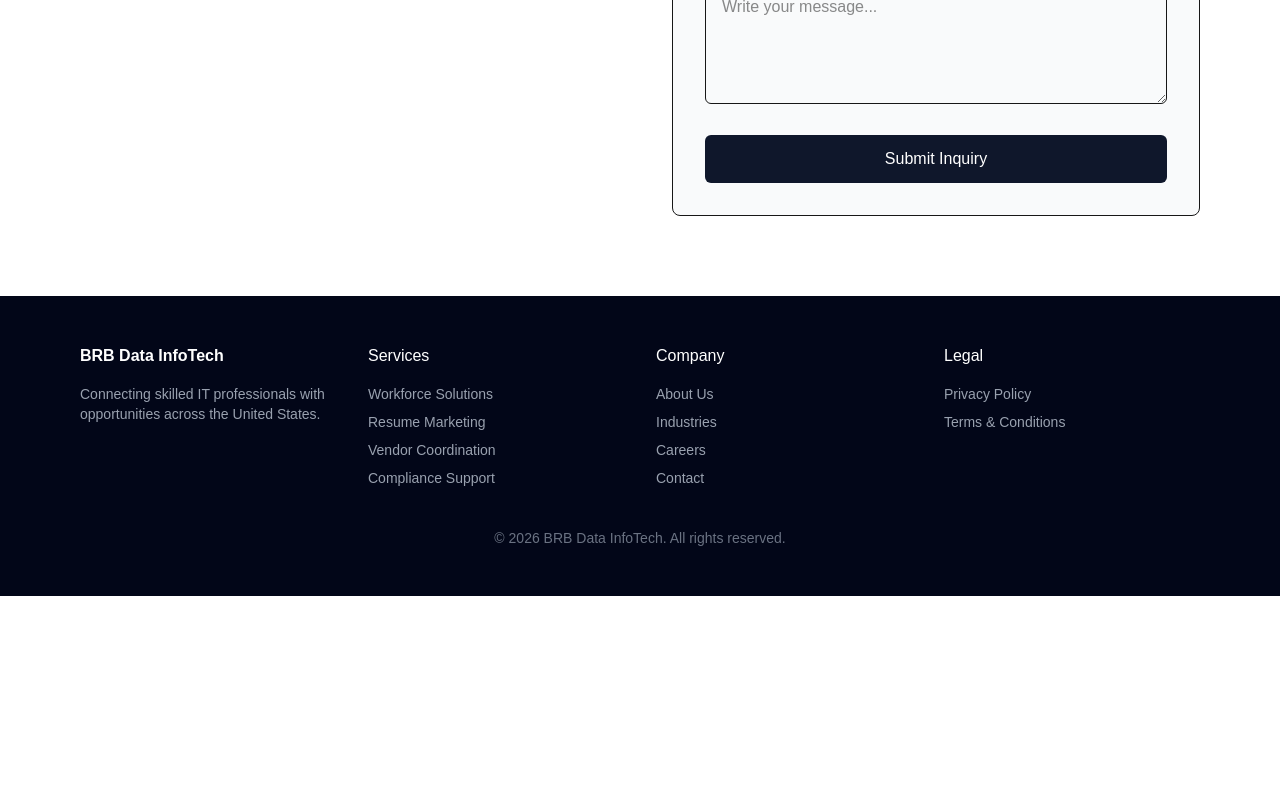
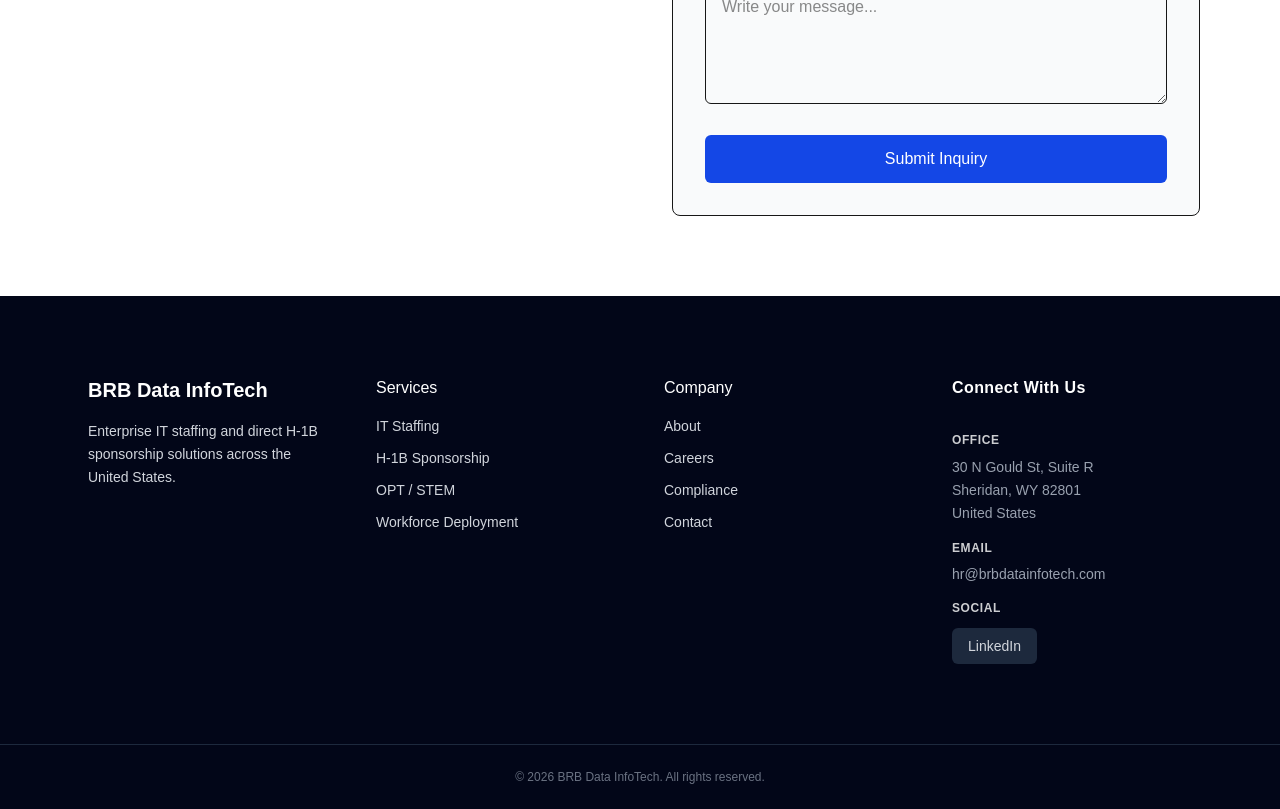
Before and after one commit to mdsravani/brb-staffing-platform, a Next.js app: page /contact in a window 1280 px wide. Shown: the part 780-1589 px from the top of the page. Before the commit the page ends 1376 px from the top, so only its background shows below. Built offline with nearby package versions, Linux system fonts and the light colour scheme.

Commit message:
Implement production-ready contact form with Resend integration and UI refinement

```diff
--- /dev/null
+++ b/app/api/contact/route.ts
@@ -0,0 +1,41 @@
+import { Resend } from "resend";
+
+
+const resend = new Resend(process.env.RESEND_API_KEY);
+
+export async function POST(req: Request) {
+  try {
+    const body = await req.json();
+    const { name, email, message } = body;
+
+    if (!name || !email || !message) {
+      return new Response(
+        JSON.stringify({ error: "All fields are required." }),
+        { status: 400 }
+      );
+    }
+
+    await resend.emails.send({
+  from: "BRB Website <onboarding@resend.dev>",
+  to: ["mdsravanidatascience@gmail.com"],
+  subject: "New Website Inquiry",
+  text: `
+Name: ${name}
+Email: ${email}
+
+Message:
+${message}
+  `,
+});
+
+    return new Response(
+      JSON.stringify({ success: true }),
+      { status: 200 }
+    );
+  } catch (error) {
+    return new Response(
+      JSON.stringify({ error: "Something went wrong." }),
+      { status: 500 }
+    );
+  }
+}
--- a/app/contact/page.tsx
+++ b/app/contact/page.tsx
@@ -1,4 +1,39 @@
+"use client";
+import { useState } from "react";
 export default function ContactPage() {
+  const [form, setForm] = useState({
+  name: "",
+  email: "",
+  message: "",
+});
+
+const [loading, setLoading] = useState(false);
+const [status, setStatus] = useState("");
+
+const handleSubmit = async (e: React.FormEvent) => {
+  e.preventDefault();
+  setLoading(true);
+  setStatus("");
+
+  const res = await fetch("/api/contact", {
+    method: "POST",
+    headers: {
+      "Content-Type": "application/json",
+    },
+    body: JSON.stringify(form),
+  });
+
+  const data = await res.json();
+
+  if (res.ok) {
+    setStatus("Message sent successfully!");
+    setForm({ name: "", email: "", message: "" });
+  } else {
+    setStatus(data.error || "Something went wrong.");
+  }
+
+  setLoading(false);
+};
   return (
     <main className="w-full">
 
@@ -67,14 +102,18 @@
               Send Us a Message
             </h2>
 
-            <form className="space-y-6">
+            <form onSubmit={handleSubmit} className="space-y-6">
               <div>
                 <label className="block text-sm font-medium mb-2">
                   Full Name
                 </label>
                 <input
                   type="text"
-                  className="w-full border rounded-md px-4 py-3 focus:outline-none focus:ring-2 focus:ring-slate-900"
+                  value={form.name}
+                  onChange={(e) =>
+                    setForm({ ...form, name: e.target.value })
+                  }
+                  className="w-full border rounded-md px-4 py-3"
                   placeholder="Enter your full name"
                 />
               </div>
@@ -85,7 +124,11 @@
                 </label>
                 <input
                   type="email"
-                  className="w-full border rounded-md px-4 py-3 focus:outline-none focus:ring-2 focus:ring-slate-900"
+                  value={form.email}
+                  onChange={(e) =>
+                    setForm({ ...form, email: e.target.value })
+                  }
+                  className="w-full border rounded-md px-4 py-3"
                   placeholder="Enter your email"
                 />
               </div>
@@ -96,17 +139,27 @@
                 </label>
                 <textarea
                   rows={4}
-                  className="w-full border rounded-md px-4 py-3 focus:outline-none focus:ring-2 focus:ring-slate-900"
+                  value={form.message}
+                  onChange={(e) =>
+                    setForm({ ...form, message: e.target.value })
+                  }
+                  className="w-full border rounded-md px-4 py-3"
                   placeholder="Write your message..."
                 />
               </div>
 
               <button
-                type="submit"
-                className="w-full bg-slate-900 text-white py-3 rounded-md font-medium hover:bg-slate-800"
-              >
-                Submit Inquiry
-              </button>
+              type="submit"
+              disabled={loading}
+              className="w-full bg-blue-700 text-white py-3 rounded-md font-medium hover:bg-blue-800 transition disabled:opacity-50"
+            >
+              {loading ? "Sending..." : "Submit Inquiry"}
+            </button>
+            {status && (
+                <p className="text-sm mt-4 text-center">
+                  {status}
+                </p>
+              )}
             </form>
           </div>
 
--- a/components/layout/Footer.tsx
+++ b/components/layout/Footer.tsx
@@ -1,55 +1,99 @@
 export default function Footer() {
   return (
-    <footer className="w-full bg-slate-950 text-gray-400 py-12">
-      <div className="max-w-6xl mx-auto px-4 grid md:grid-cols-4 gap-8">
+    <footer className="bg-slate-950 text-gray-300">
+      <div className="max-w-6xl mx-auto px-6 py-20 grid md:grid-cols-4 gap-12">
 
+        {/* Company */}
         <div>
-          <h3 className="text-white font-semibold mb-4">
+          <h3 className="text-xl font-semibold text-white mb-4">
             BRB Data InfoTech
           </h3>
-          <p className="text-sm">
-            Connecting skilled IT professionals with opportunities
-            across the United States.
+          <p className="text-sm leading-relaxed">
+            Enterprise IT staffing and direct H-1B sponsorship
+            solutions across the United States.
           </p>
         </div>
 
+        {/* Services */}
         <div>
           <h4 className="text-white font-medium mb-4">
             Services
           </h4>
-          <ul className="space-y-2 text-sm">
-            <li>Workforce Solutions</li>
-            <li>Resume Marketing</li>
-            <li>Vendor Coordination</li>
-            <li>Compliance Support</li>
+          <ul className="space-y-3 text-sm">
+            <li>IT Staffing</li>
+            <li>H-1B Sponsorship</li>
+            <li>OPT / STEM</li>
+            <li>Workforce Deployment</li>
           </ul>
         </div>
 
+        {/* Company Links */}
         <div>
           <h4 className="text-white font-medium mb-4">
             Company
           </h4>
-          <ul className="space-y-2 text-sm">
-            <li>About Us</li>
-            <li>Industries</li>
+          <ul className="space-y-3 text-sm">
+            <li>About</li>
             <li>Careers</li>
+            <li>Compliance</li>
             <li>Contact</li>
           </ul>
         </div>
 
+        {/* Contact + Social */}
+        {/* Contact + Social */}
         <div>
-          <h4 className="text-white font-medium mb-4">
-            Legal
+          <h4 className="text-white font-semibold mb-8 tracking-wide">
+            Connect With Us
           </h4>
-          <ul className="space-y-2 text-sm">
-            <li>Privacy Policy</li>
-            <li>Terms & Conditions</li>
-          </ul>
+
+          <div className="space-y-4 text-sm text-gray-400">
+
+            {/* Address */}
+            <div>
+              <p className="text-white/80 uppercase text-xs font-semibold mb-2 tracking-wider">
+                Office
+              </p>
+              <p className="leading-relaxed">
+                30 N Gould St, Suite R <br />
+                Sheridan, WY 82801 <br />
+                United States
+              </p>
+            </div>
+
+            {/* Email */}
+            <div>
+              <p className="text-white/80 uppercase text-xs font-semibold mb-2 tracking-wider">
+                Email
+              </p>
+              <a
+                href="mailto:hr@brbdatainfotech.com"
+                className="hover:text-white transition"
+              >
+                hr@brbdatainfotech.com
+              </a>
+            </div>
+
+            {/* Social */}
+            <div>
+              <p className="text-white/80 uppercase text-xs font-semibold mb-3 tracking-wider">
+                Social
+              </p>
+
+              <a
+                href="https://www.linkedin.com/in/brb-data-infotech-a762183a3/"
+                target="_blank"
+                rel="noopener noreferrer"
+                className="inline-flex items-center gap-2 bg-slate-800 px-4 py-2 rounded-md hover:bg-slate-700 transition text-gray-300 hover:text-white"
+              >
+                LinkedIn
+              </a>
+            </div>
+
+          </div>
         </div>
-
-      </div>
-
-      <div className="mt-10 text-center text-sm text-gray-500">
+</div>
+      <div className="border-t border-slate-800 py-6 text-center text-xs text-gray-500">
         © {new Date().getFullYear()} BRB Data InfoTech. All rights reserved.
       </div>
     </footer>
--- a/components/sections/CTA.tsx
+++ b/components/sections/CTA.tsx
@@ -1,24 +1,32 @@
-export default function CTA() {
-  return (
-    <section className="w-full py-20 bg-slate-900 text-white">
-      <div className="max-w-4xl mx-auto px-4 text-center">
+
+export default function Hero() {
+  return (/* Call To Action Section */
+<section className="py-24 bg-slate-900 text-white">
+  <div className="max-w-5xl mx-auto px-4 text-center">
+
     <h2 className="text-3xl md:text-4xl font-bold">
-          Let’s Build the Right Workforce Together
+      Ready to Build Your Workforce With Confidence?
     </h2>
 
-        <p className="mt-6 text-gray-300">
-          Partner with us to connect skilled IT professionals with
-          opportunities across the United States.
+    <p className="mt-6 text-gray-300 max-w-2xl mx-auto">
+      Partner with BRB Data InfoTech for enterprise IT staffing,
+      direct H-1B sponsorship, and compliance-driven workforce solutions.
     </p>
 
-        <div className="mt-8 flex justify-center gap-4">
-          <button className="bg-blue-600 text-white px-6 py-3 rounded-md font-medium hover:bg-blue-700">
-            Hire Talent
-          </button>
+    <div className="mt-8 flex justify-center gap-4 flex-wrap">
+      <a
+        href="/contact"
+        className="bg-blue-700 px-6 py-3 rounded-md font-medium hover:bg-blue-800 transition"
+      >
+        Contact Our Team
+      </a>
 
-          <button className="border border-gray-400 px-6 py-3 rounded-md font-medium hover:bg-slate-800">
-            Submit Resume
-          </button>
+      <a
+        href="/services"
+        className="border border-white px-6 py-3 rounded-md font-medium hover:bg-white hover:text-slate-900 transition"
+      >
+        View Services
+      </a>
     </div>
  </div>
 </section>
--- a/components/sections/Hero.tsx
+++ b/components/sections/Hero.tsx
@@ -1,63 +1,49 @@
 export default function Hero() {
   return (
-    <section className="w-full py-24 bg-gradient-to-br from-slate-50 via-white to-blue-50">
-      <div className="max-w-6xl mx-auto px-4 grid md:grid-cols-2 gap-10 items-center">
+    <section className="w-full py-28 bg-gradient-to-br from-gray-50 via-white to-blue-50">
+      <div className="max-w-6xl mx-auto px-4 grid md:grid-cols-2 gap-16 items-center">
 
-        {/* Left Content */}
         <div>
-          <h1 className="text-4xl md:text-5xl font-bold leading-tight">
-            Connecting Skilled IT Professionals With America's Leading Enterprises
-            <span className="text-blue-700"> Across the United States</span>
+          <h1 className="text-4xl md:text-5xl font-bold leading-tight text-slate-900">
+            Connecting Skilled IT Professionals With
+            <span className="text-blue-700"> America's Leading Enterprises</span>
           </h1>
 
           <p className="mt-6 text-gray-600 text-lg">
-            Delivering workforce solutions, visa sponsorship support, and structured talent engagement across the United States.
+            Direct H-1B sponsorship, E-Verify compliance, and enterprise-grade
+            IT staffing solutions across the United States.
           </p>
 
           <div className="mt-8 flex gap-4">
-            <button className="bg-blue-700 text-white px-6 py-3 rounded-md hover:bg-blue-700">
-              Hire Talent
-            </button>
+            <a
+              href="/contact"
+              className="bg-blue-700 text-white px-6 py-3 rounded-md font-medium hover:bg-blue-800 transition"
+            >
+              Partner With Us
+            </a>
 
-            <button className="border border-gray-300 px-6 py-3 rounded-md hover:bg-gray-100">
-              Submit Resume
-            </button>
+            <a
+              href="/services"
+              className="border border-slate-900 px-6 py-3 rounded-md font-medium hover:bg-slate-900 hover:text-white transition"
+            >
+              Explore Services
+            </a>
           </div>
         </div>
 
-        {/* Right Placeholder */}
-        <div className="relative">
-        <div className="absolute -top-6 -left-6 w-24 h-24 bg-blue-100 rounded-full blur-2xl opacity-60"></div>
-        <div className="absolute -bottom-6 -right-6 w-32 h-32 bg-slate-200 rounded-full blur-2xl opacity-50"></div>
-
-        <div className="relative bg-white rounded-2xl shadow-xl p-10 border border-gray-100">
-          <h3 className="text-2xl font-semibold mb-6 text-slate-900">
-            Trusted Workforce Partner
+        <div className="bg-white rounded-2xl shadow-xl p-10 border">
+          <h3 className="text-xl font-semibold mb-6 text-slate-900">
+            Why BRB Data InfoTech
           </h3>
 
-          <div className="space-y-4 text-gray-600 text-sm">
-            <div className="flex items-start gap-3">
-              <span className="text-blue-700 font-bold">✓</span>
-              <span>Direct H-1B Sponsorship</span>
-            </div>
+          <ul className="space-y-4 text-gray-600">
+            <li>✓ Direct H-1B Sponsorship</li>
+            <li>✓ E-Verify Participating Employer</li>
+            <li>✓ Structured Immigration Processing</li>
+            <li>✓ Enterprise IT Workforce Deployment</li>
+          </ul>
+        </div>
 
-            <div className="flex items-start gap-3">
-              <span className="text-blue-700 font-bold">✓</span>
-              <span>E-Verify Participating Employer</span>
-            </div>
-
-            <div className="flex items-start gap-3">
-              <span className="text-blue-700 font-bold">✓</span>
-              <span>Enterprise IT Staffing Solutions</span>
-            </div>
-
-            <div className="flex items-start gap-3">
-              <span className="text-blue-700 font-bold">✓</span>
-              <span>Immigration-Compliant Workforce</span>
-            </div>
-          </div>
-        </div>
-      </div>
       </div>
     </section>
   );
--- a/package.json
+++ b/package.json
@@ -11,7 +11,8 @@
   "dependencies": {
     "next": "16.1.6",
     "react": "19.2.3",
-    "react-dom": "19.2.3"
+    "react-dom": "19.2.3",
+    "resend": "^6.9.3"
   },
   "devDependencies": {
     "@tailwindcss/postcss": "^4",
```
Also changed, not shown: 1 other file (tests, documents, lock files or other folders). Lines whose indentation alone changed are shown as unchanged.
